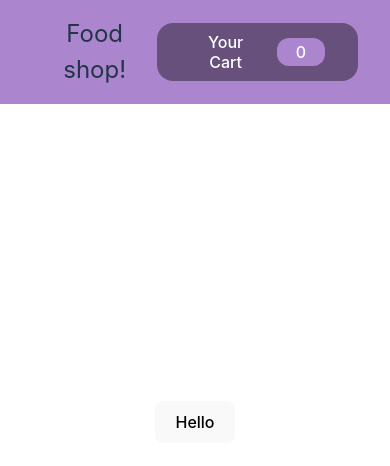
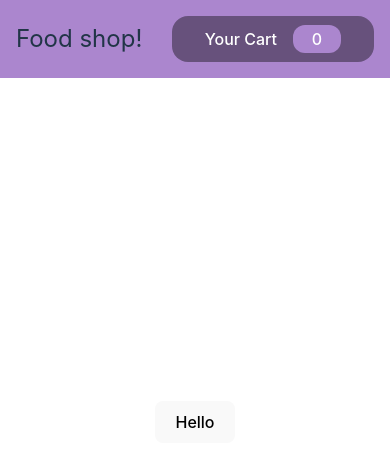
Before and after one commit to victorac/react-food-app, a React (Vite) app: page / in a window 390 px wide. Shown: the top 466 px of the page. Built offline with nearby package versions, Linux system fonts and the light colour scheme.

Commit message:
reduce horizontal padding on Navbar on mobile

```diff
--- a/src/components/ui/Navbar.module.css
+++ b/src/components/ui/Navbar.module.css
@@ -6,7 +6,7 @@
     flex-direction: row;
     justify-content: space-between;
     align-items: center;
-    padding: 1rem 2rem;
+    padding: 1rem 1rem;
     width: 100%;
 }
 
```
